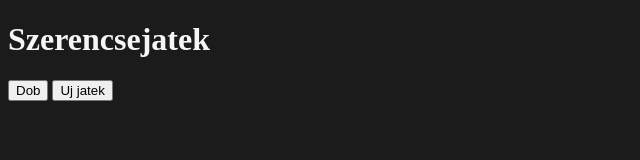
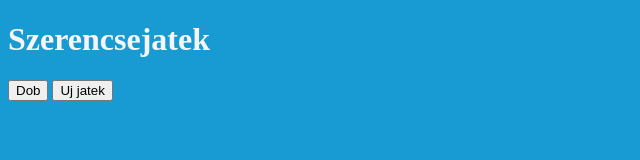
Before and after one commit to 31b4/kocka-poker, a plain HTML site: page index.html in a window 1280 px wide. Shown: the whole page, without its empty margins (0-640 px from the left). Drawn offline with Linux system fonts and the light colour scheme.

Commit message:
Update style.css

```diff
--- a/style.css
+++ b/style.css
@@ -1,5 +1,5 @@
 body{
-    background-color: #1b1b1b;
+    background-color: #189ad3;
     background-repeat: no-repeat;
 	background-size: cover;
     background-attachment: fixed;
```
